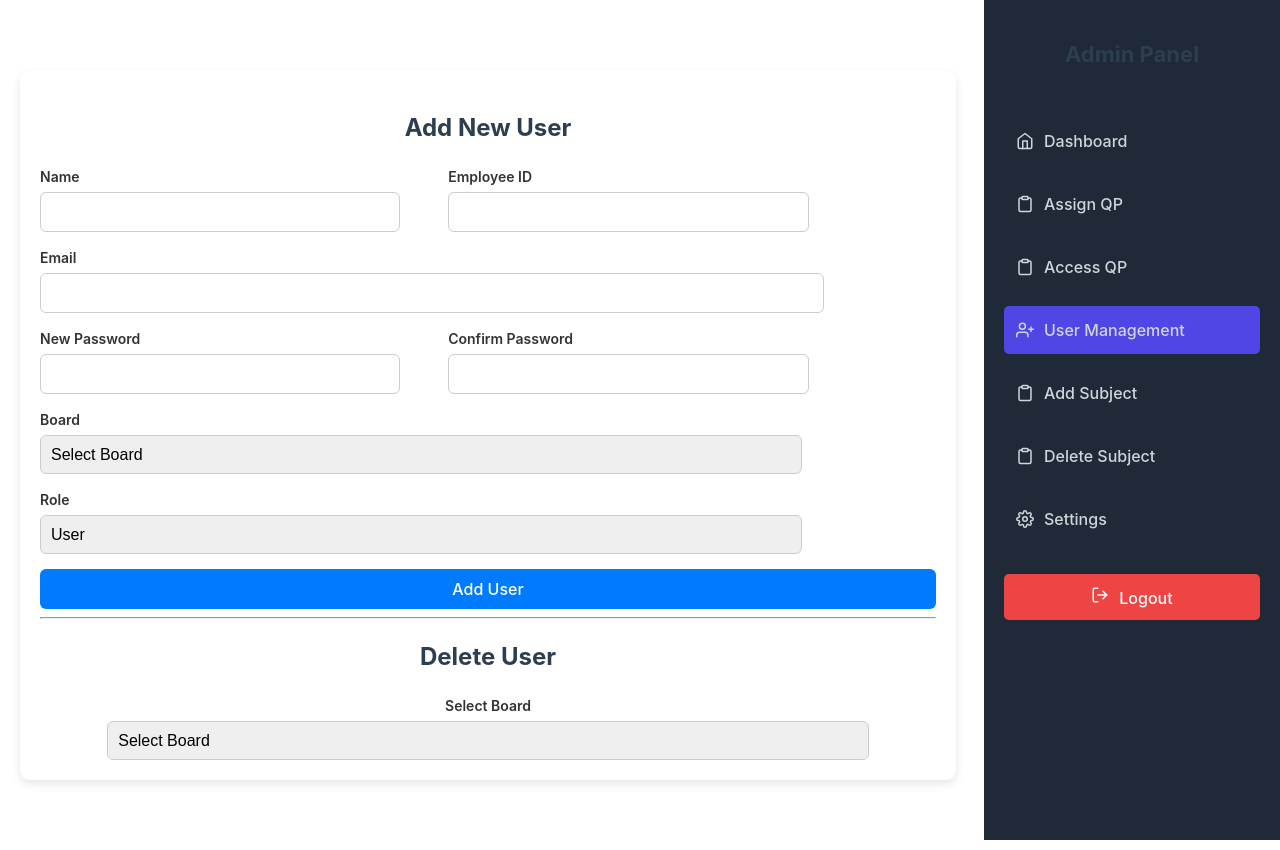
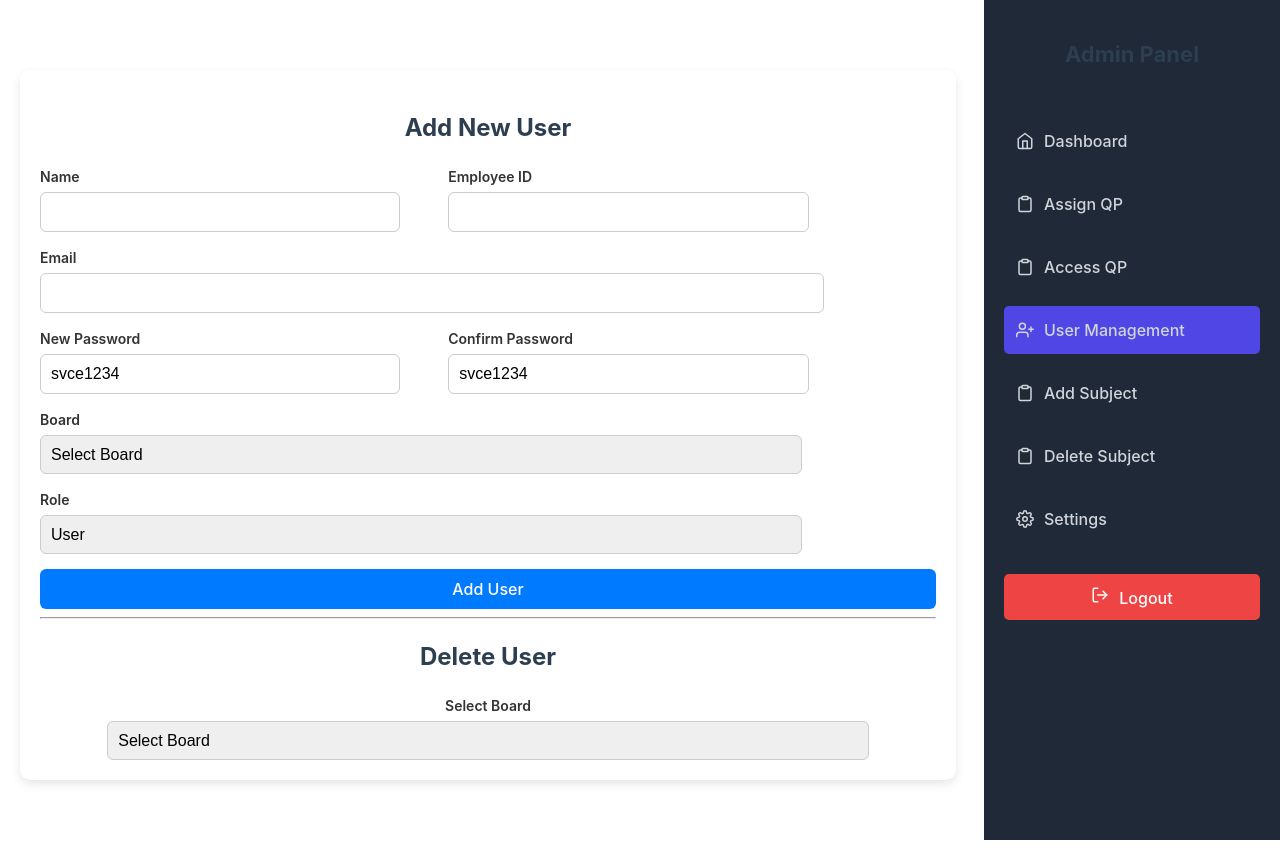
Before and after one commit to CowTheGreat/EQPMS, a React (Vite) app in the folder Frontend/: page /add-user in a window 1280 px wide. Built offline with nearby package versions, Linux system fonts and the light colour scheme; sample sign-in values are in the browser's storage.

Commit message:
default pwd as svce 1234

```diff
--- a/Frontend/src/pages/AddUser.jsx
+++ b/Frontend/src/pages/AddUser.jsx
@@ -11,8 +11,8 @@ const AddUser = () => {
   });
 
   const [passwords, setPasswords] = useState({
-    newPassword: "",
-    confirmPassword: "",
+    newPassword: "svce1234", // ✅ Default password
+    confirmPassword: "svce1234", // ✅ Default password
   });
 
   const [error, setError] = useState("");
@@ -167,7 +167,7 @@ const AddUser = () => {
           <div className={styles.inputGroup}>
             <label>New Password</label>
             <input
-              type="password"
+              // type="password"
               name="newPassword"
               value={passwords.newPassword}
               onChange={handlePasswordChange}
@@ -178,7 +178,7 @@ const AddUser = () => {
           <div className={styles.inputGroup}>
             <label>Confirm Password</label>
             <input
-              type="password"
+              // type="password"
               name="confirmPassword"
               value={passwords.confirmPassword}
               onChange={handlePasswordChange}
```
